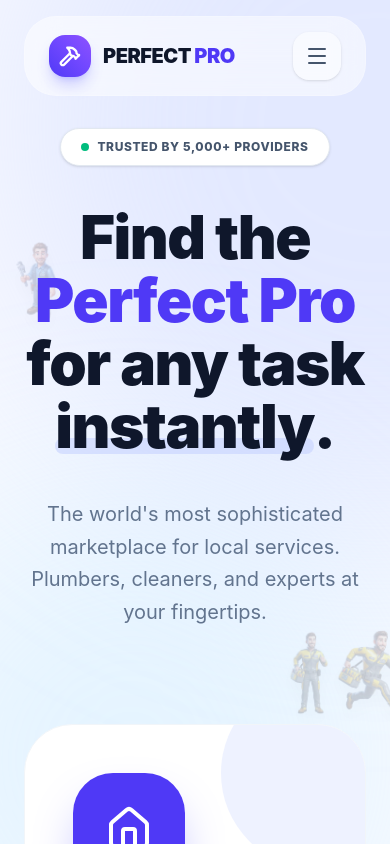
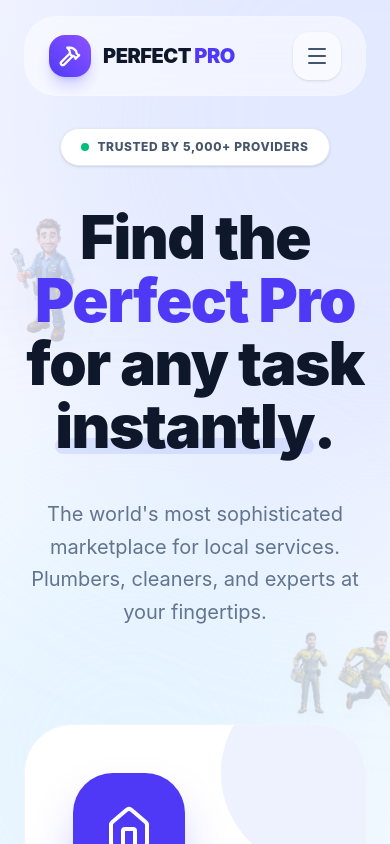
Before and after one commit to Jahanzaib-Gull/Local-Service-Marketplace-System, a React (Vite) app in the folder frontend/: page / in a window 390 px wide. Shown: the top 844 px of the page. Built offline with nearby package versions, Linux system fonts and the light colour scheme.

Commit message:
style: mega-size the hero hammer professional for maximum impact

```diff
--- a/frontend/src/pages/Landing.jsx
+++ b/frontend/src/pages/Landing.jsx
@@ -29,7 +29,7 @@ const Landing = () => {
           <img
             src={HammerImg}
             alt=""
-            className="absolute top-[200px] -left-10 lg:-left-40 w-40 lg:w-80 h-40 lg:h-80 object-contain animate-float drop-shadow-xl opacity-20 lg:opacity-90 transition-all duration-700"
+            className="absolute top-[150px] -left-20 lg:-left-60 w-64 lg:w-[500px] h-64 lg:h-[500px] object-contain animate-float drop-shadow-2xl opacity-20 lg:opacity-90 transition-all duration-700"
           />
           {/* Running Pro - Mid Right */}
           <img
```
